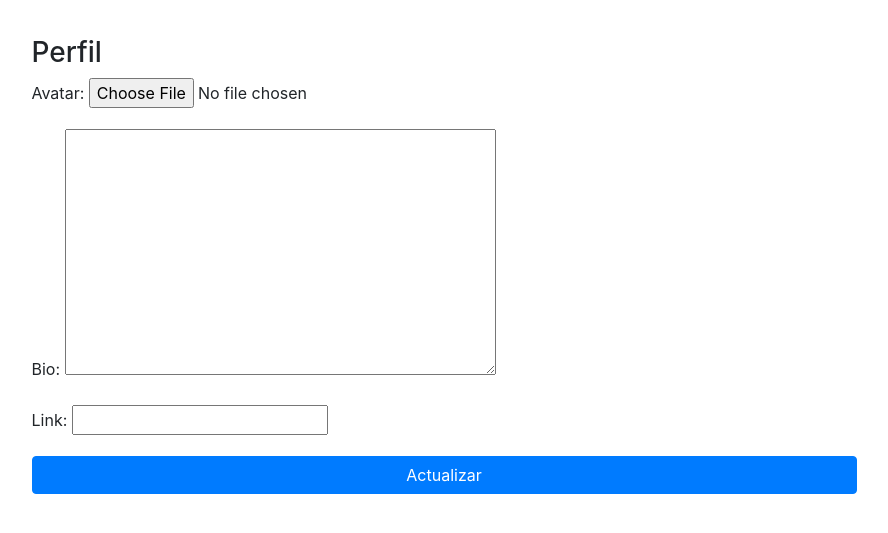
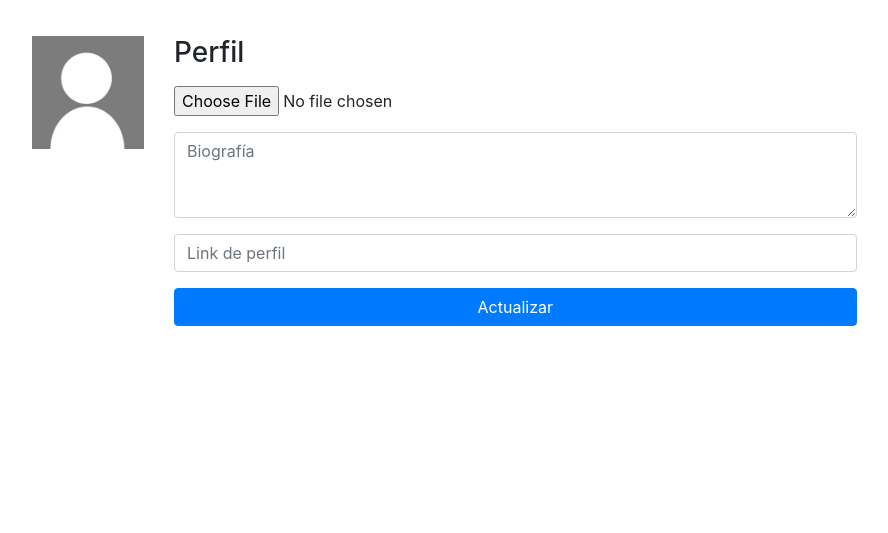
Before and after one commit to Dieguidev/webplayground-Django, a Django app: page /accounts/profile/ in a window 1280 px wide. Shown: the part 56-589 px from the top of the page, without its empty margins (196-1084 px from the left). Run offline with Django 5.2, Linux system fonts and the light colour scheme; the visitor is signed in with stand-in values (Sample User, id 1); data comes from the database, SQL or seed files in the repository; some libraries are stand-ins or nearby versions.

Commit message:
mejorando el frontend del formulario de perfil

```diff
--- a/registration/forms.py
+++ b/registration/forms.py
@@ -1,6 +1,7 @@
 from django import forms
 from django.contrib.auth.forms import UserCreationForm
 from django.contrib.auth.models import User
+from .models import Profile
 
 class UserCreationFormWithEmail(UserCreationForm):
     email = forms.EmailField(required=True, help_text="Requerido. 254 caracteres como máximo y debe ser valido")
@@ -18,3 +19,13 @@ class UserCreationFormWithEmail(UserCreationForm):
     #         # si el email ya existe, lanza un error de validacion
     #         raise forms.ValidationError("El email ya existe")
     #     return email
+
+class ProfileForm(forms.ModelForm):
+    class Meta:
+        model = Profile
+        fields = ['avatar', 'bio', 'link']
+        widgets = {
+            'avatar': forms.ClearableFileInput(attrs={'class':'form-control-file mt-3'}),
+            'bio': forms.Textarea(attrs={'class':'form-control mt-3', 'rows':3, 'placeholder':'Biografía'}),
+            'link': forms.URLInput(attrs={'class':'form-control mt-3', 'placeholder':'Link de perfil'}),
+        }
--- a/registration/templates/registration/profile_form.html
+++ b/registration/templates/registration/profile_form.html
@@ -1,16 +1,54 @@
 {% extends 'core/base.html' %}
 {% load static %}
-{% block title %}Perfil{% endblock %}
+{% block title %}Perfil{%endblock %}
 {% block content %}
+<style>
+  .errorlist {
+    color: red;
+  }
+  label {
+    display: none;
+  }
+</style>
 <main role="main">
   <div class="container">
-        <div class="row mt-3 mb-5">
-            <div class="col-md-9 mx-auto">
+    <div class="row mt-3">
+      <div class="col-md-9 mx-auto mb-5">
+        <!-- * enctype="multipart/form-data" permite a los formularios en html recibir imagenes -->
+        <form action="" method="post" enctype="multipart/form-data">
+          {% csrf_token %}
+          <div class="row">
+            <!-- Previa del avatar -->
+            <div class="col-md-2">
+              {% if request.user.profile.avatar %}
+              <img
+                src="{{request.user.profile.avatar.url}}"
+                class="img-fluid"
+              />
+              <p class="mt-1">
+                ¿Borrar?
+                <input type="checkbox" id="avatar-clear" name="avatar-clear" />
+              </p>
+              {% else %}
+                <img src="{% static 'registration/img/no-avatar.jpg' %}" class="img-fluid">
+              {% endif %}
+            </div>
+            <!-- Formulario -->
+            <div class="col-md-10">
               <h3>Perfil</h3>
-                <form action="" method="post" enctype="multipart/form-data">{% csrf_token %}
-                        {{ form.as_p }}
-                    <div class="text-center">
-                        <input type="submit" class="btn btn-primary btn-block" value="Actualizar" />
+              <input
+                type="file"
+                name="avatar"
+                class="form-control-file mt-3"
+                id="id_avatar"
+              />
+              {{ form.bio }} {{ form.link }}
+              <input
+                type="submit"
+                class="btn btn-primary btn-block mt-3"
+                value="Actualizar"
+              />
+            </div>
           </div>
         </form>
       </div>
--- a/registration/views.py
+++ b/registration/views.py
@@ -4,7 +4,7 @@ from django import forms
 from django.views.generic.edit import UpdateView
 from django.utils.decorators import method_decorator
 from django.contrib.auth.decorators import login_required
-from .forms import UserCreationFormWithEmail
+from .forms import *
 from .models import Profile
 
 # Create your views here.
@@ -26,8 +26,7 @@ class SignUpView(CreateView):
 
 @method_decorator(login_required, name='dispatch')
 class ProfileUpdate(UpdateView):
-    model = Profile
-    fields = ['avatar', 'bio', 'link']
+    form_class = ProfileForm
     success_url = reverse_lazy('profile')
     template_name = 'registration/profile_form.html'
 
```
Also changed, not shown: registration/static/registration/img/no-avatar.jpg (added). Lines whose indentation alone changed are shown as unchanged.
